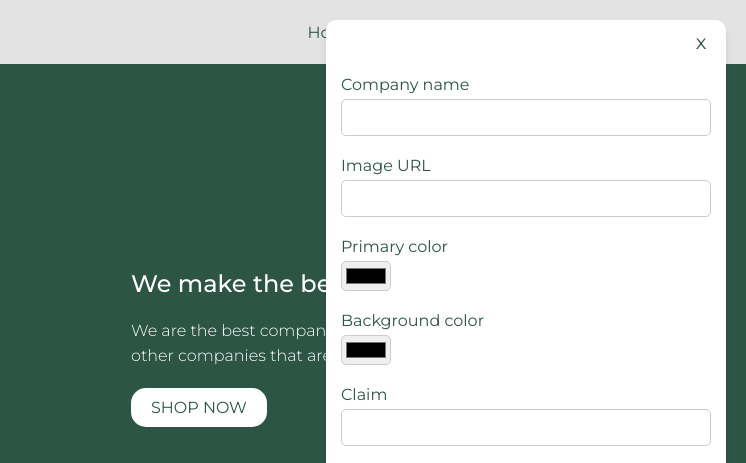
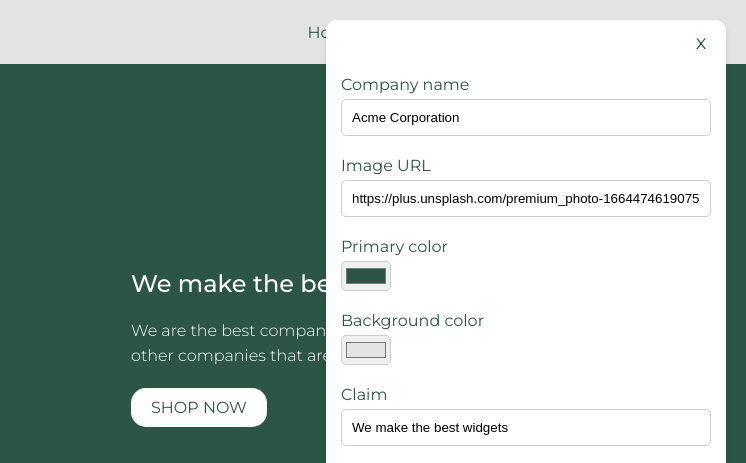
Before and after one commit to Paola077/proj-js-page-craft, a plain HTML site: page index.html in a window 1280 px wide. Both pictures are taken after a click on the button "Edit Company". Shown: the top 463 px of the page, 534-1280 px from the left. Drawn offline with Linux system fonts and the light colour scheme.

Commit message:
feat(reloadedForm): Mostrar información predefinida en el formulario obtenida del objeto CompanyData

```diff
--- a/index.html
+++ b/index.html
@@ -111,11 +111,11 @@
           required
         />
 
-        <label for="primary-color">Primary color</label>
-        <input type="color" name="primary-color" id="primaryColorInput" />
+        <label for="primary-color" id="primaryColorId">Primary color</label>
+        <input type="color" name="primary-color" id="primaryColor" />
 
-        <label for="secondary-color">Background color</label>
-        <input type="color" name="secondary-color" id="backgroundColorInput" />
+        <label for="secondary-color" id="backgroundColorId">Background color</label>
+        <input type="color" name="secondary-color" id="backgroundColor" />
 
         <label for="">Claim</label>
         <input type="text" name="claim" id="companyClaimInput" />
--- a/main.js
+++ b/main.js
@@ -8,34 +8,31 @@ const companyData = {
     "https://plus.unsplash.com/premium_photo-1664474619075-644dd191935f?fm=jpg&q=60&w=3000&ixlib=rb-4.0.3&ixid=M3wxMjA3fDB8MHxzZWFyY2h8MXx8aW1hZ2V8ZW58MHx8MHx8fDA%3D",
 };
 
-//CAMBIANDO EL NOMBRE Y TITULO
+document.addEventListener('DOMContentLoaded', () => {
+
   const newCompanyName = document.querySelector('.logo');
   newCompanyName.textContent = companyData.name;
   companyData.name[0].toUpperCase;
 
-const newTitle = document.getElementById('headTitle');
-newTitle.textContent = companyData.name;
+  const newTitlePage = document.getElementById('headTitle');
+  newTitlePage.textContent = companyData.name;
 
-//CAMBIANDO LA IMAGEN
-const setImage = document.getElementById('companyImage');
-setImage.setAttribute("src", companyData.imageUrl);
+  const setNewImage = document.getElementById('companyImage');
+  setNewImage.setAttribute("src", companyData.imageUrl);
 
-//CAMBIANDO EL CLAIM Y EL TEXTO
   const newClaim = document.getElementById('companyClaim');
   newClaim.textContent = companyData.claim;
 
   const newText = document.getElementById('companyText');
   newText.textContent = companyData.text;
 
-//ACCEDIENDO AL BACKGROUND & PRIMARY COLOR DESDE EL COMPANY DATA
   document.documentElement.style.setProperty('--back-color', companyData.backgroundColor);
 
   document.documentElement.style.setProperty('--primary-color', companyData.primaryColor);
 
-//ACCEDIENDO AL FORMULARIO DESDE EL BOTON
   function openForm() {
-  const editForm = document.getElementById('companyForm');
-  editForm.style.display = "block";
+    const showForm = document.getElementById('companyForm');
+    showForm.style.display = "block";
   };
 
   function closeForm() {
@@ -48,3 +45,20 @@ editButton.addEventListener('click', openForm);
 
   const closeButton = document.getElementById('closeCompanyFormBtn');
   closeButton.addEventListener('click', closeForm)
+
+  const reloadedDataCompanyName = document.getElementById("companyNameInput");
+  reloadedDataCompanyName.value = companyData.name;
+
+  const reloadedDataClaim = document.getElementById("companyClaimInput");
+  reloadedDataClaim.value = companyData.claim;
+
+  const reloadedDataImg = document.getElementById("companyImageURLInput");
+  reloadedDataImg.value = companyData.imageUrl;
+
+  const reloadedPrimaryColor = document.getElementById("primaryColor");
+  reloadedPrimaryColor.value = companyData.primaryColor;
+
+  const reloadedSecondaryColor = document.getElementById("backgroundColor");
+  reloadedSecondaryColor.value = companyData.backgroundColor;
+
+});
```
Lines whose indentation alone changed are shown as unchanged.
